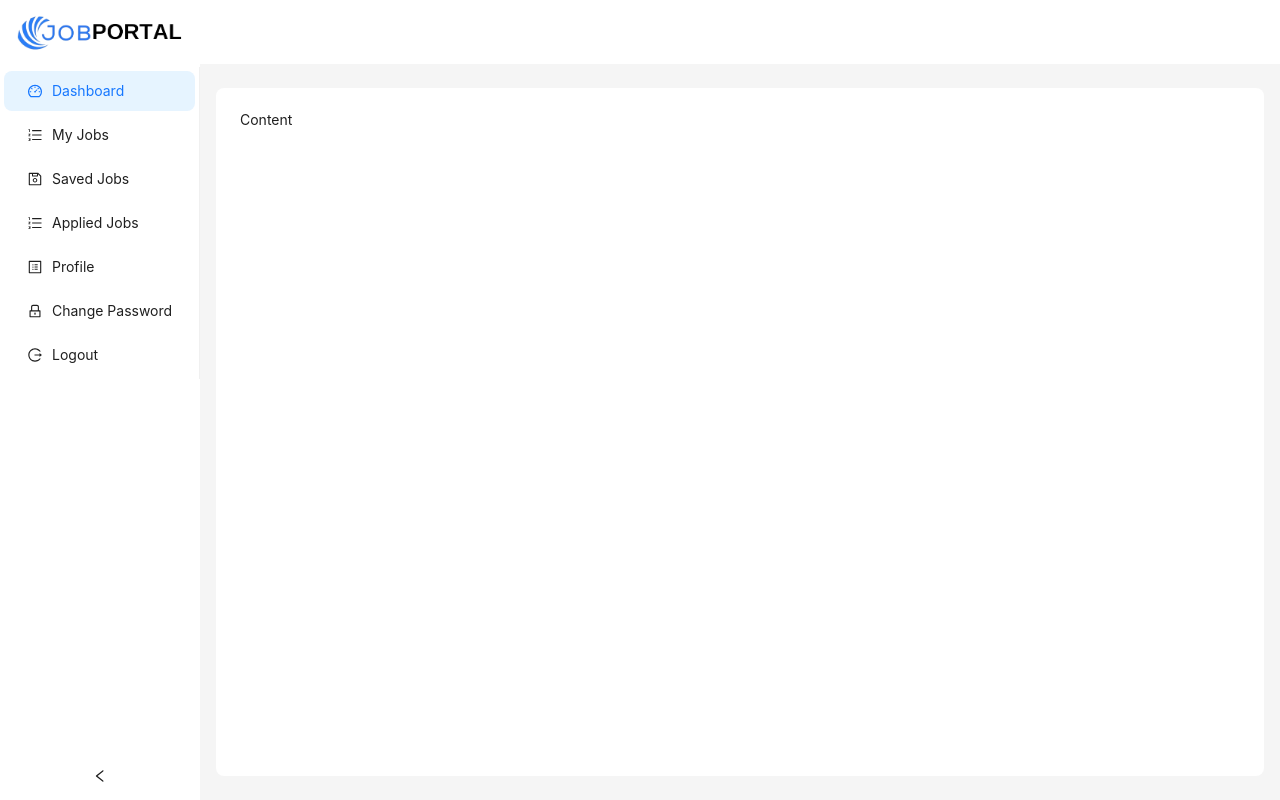
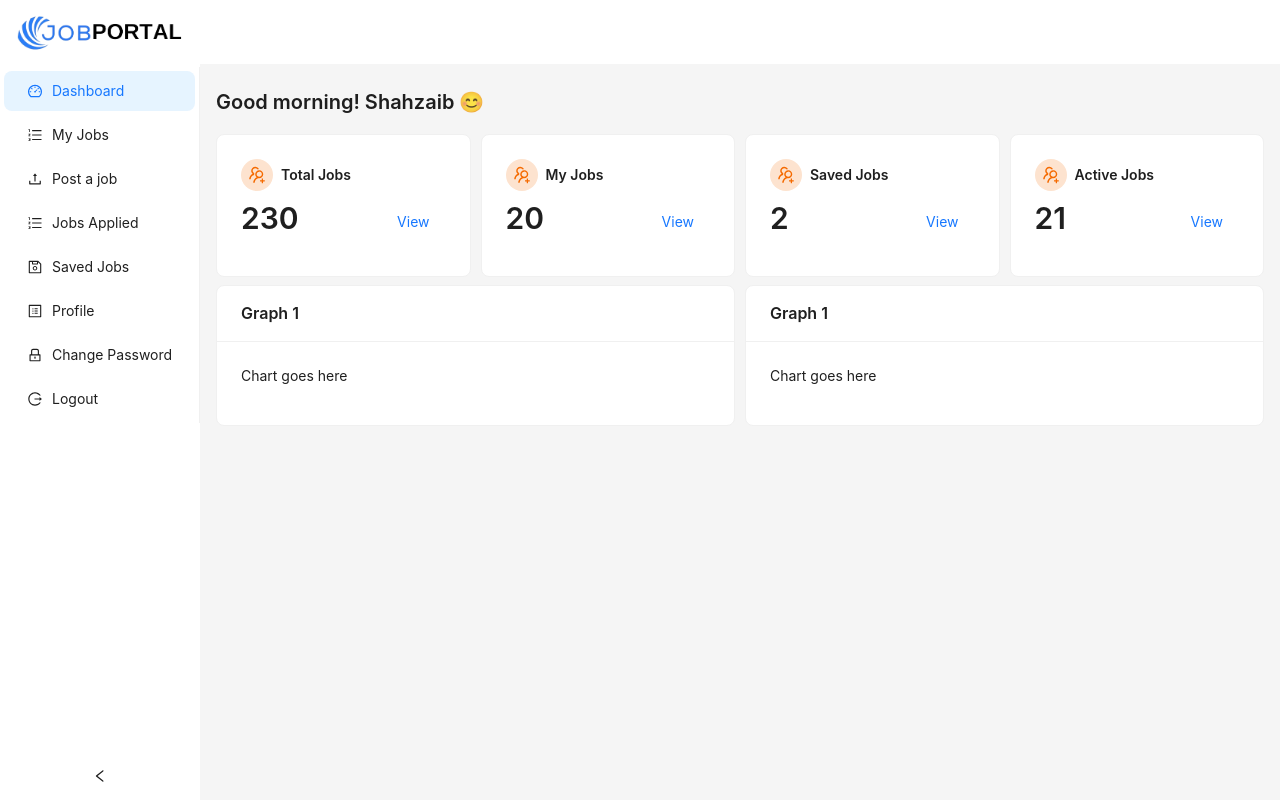
Before and after one commit to MuhammadShahzaibAfzal/JobConnect-Frontend, a React (Vite) app: page /dashboard in a window 1280 px wide. Built offline with nearby package versions, Linux system fonts and the light colour scheme.

Commit message:
add dashboard home page

```diff
--- a/src/App.jsx
+++ b/src/App.jsx
@@ -8,6 +8,7 @@ import RegisterPage from "./pages/RegisterPage";
 import JobsPage from "./pages/JobsPage";
 import SingleJobPage from "./pages/SingleJobPage";
 import DashboardLayout from "./layouts/DashboardLayout";
+import DashboardHome from "./pages/dashboard/DashboardHome";
 
 const App = () => {
   return (
@@ -20,7 +21,9 @@ const App = () => {
           <Route path="/login" element={<LoginPage />} />
           <Route path="/register" element={<RegisterPage />} />
         </Route>
-        <Route path="/dashboard" element={<DashboardLayout />}></Route>
+        <Route path="/dashboard" element={<DashboardLayout />}>
+          <Route index element={<DashboardHome />} />
+        </Route>
       </Routes>
     </>
   );
--- /dev/null
+++ b/src/components/dashboards/StatisticsCard.jsx
@@ -0,0 +1,30 @@
+import { UsergroupAddOutlined } from "@ant-design/icons";
+import { Avatar, Button, Card, Col, Flex, Space, Typography } from "antd";
+const { Text, Title } = Typography;
+
+const StatisticsCard = ({ icon, title, count }) => {
+  return (
+    <Col xs={24} sm={24} md={12} lg={6}>
+      <Card>
+        <Space>
+          <Avatar
+            icon={<UsergroupAddOutlined />}
+            style={{
+              backgroundColor: "#fde3cf",
+              color: "#f56a00",
+            }}
+          />
+          <Text strong>{title}</Text>
+        </Space>
+        <Flex justify="space-between" align="center">
+          <Title level={2} style={{ marginTop: "8px" }}>
+            {count}
+          </Title>
+          <Button type="link">View</Button>
+        </Flex>
+      </Card>
+    </Col>
+  );
+};
+
+export default StatisticsCard;
--- a/src/layouts/DashboardLayout.jsx
+++ b/src/layouts/DashboardLayout.jsx
@@ -5,12 +5,14 @@ import {
   OrderedListOutlined,
   ProfileOutlined,
   SaveOutlined,
+  UploadOutlined,
 } from "@ant-design/icons";
 import { Layout, Menu, theme } from "antd";
 import Sider from "antd/es/layout/Sider";
 import { useState } from "react";
 import logo from "../assets/logo.png";
 import { Content, Header } from "antd/es/layout/layout";
+import { Outlet } from "react-router-dom";
 
 const items = [
   {
@@ -24,14 +26,19 @@ const items = [
     label: "My Jobs",
   },
   {
-    key: "3",
-    icon: <SaveOutlined />,
-    label: "Saved Jobs",
+    key: "8",
+    icon: <UploadOutlined />,
+    label: "Post a job",
   },
   {
     key: "3",
     icon: <OrderedListOutlined />,
-    label: "Applied Jobs",
+    label: "Jobs Applied",
+  },
+  {
+    key: "7",
+    icon: <SaveOutlined />,
+    label: "Saved Jobs",
   },
   {
     key: "4",
@@ -89,13 +96,11 @@ const DashboardLayout = () => {
         <Content
           style={{
             margin: "24px 16px",
-            padding: 24,
             minHeight: 280,
-            background: colorBgContainer,
             borderRadius: borderRadiusLG,
           }}
         >
-          Content
+          <Outlet />
         </Content>
       </Layout>
     </Layout>
--- /dev/null
+++ b/src/pages/dashboard/DashboardHome.jsx
@@ -0,0 +1,76 @@
+import { Card, Col, Row, Space, Typography } from "antd";
+import { useEffect, useState } from "react";
+import StatisticsCard from "../../components/dashboards/StatisticsCard";
+const { Title } = Typography;
+
+const statsData = [
+  {
+    title: "Total Jobs",
+    count: 230,
+  },
+  {
+    title: "My Jobs",
+    count: 20,
+  },
+  {
+    title: "Saved Jobs",
+    count: 2,
+  },
+  {
+    title: "Active Jobs",
+    count: 21,
+  },
+];
+
+const DashboardHome = () => {
+  const [timeOfDay, setTimeOfDay] = useState(getTimeOfDay());
+
+  useEffect(() => {
+    const interval = setInterval(() => {
+      setTimeOfDay(getTimeOfDay());
+    }, 1000 * 60); // Update every minute
+
+    return () => clearInterval(interval);
+  }, []);
+
+  function getTimeOfDay() {
+    const hour = new Date().getHours();
+    if (hour >= 5 && hour < 12) {
+      return "morning";
+    } else if (hour >= 12 && hour < 17) {
+      return "afternoon";
+    } else {
+      return "evening";
+    }
+  }
+
+  return (
+    <Space direction="vertical" style={{ width: "100%" }}>
+      <Title level={4}>Good {timeOfDay}! Shahzaib 😊</Title>
+      <Row gutter={[10, 10]}>
+        {statsData.map((stat) => (
+          <StatisticsCard
+            title={stat.title}
+            count={stat.count}
+            key={stat.title}
+          />
+        ))}
+      </Row>
+
+      <Row gutter={[10, 10]}>
+        <Col xs={24} sm={24} md={24} lg={12} xl={12}>
+          <Card title="Graph 1">
+            <p>Chart goes here</p>
+          </Card>
+        </Col>
+        <Col xs={24} sm={24} md={24} lg={12} xl={12}>
+          <Card title="Graph 1">
+            <p>Chart goes here</p>
+          </Card>
+        </Col>
+      </Row>
+    </Space>
+  );
+};
+
+export default DashboardHome;
```
